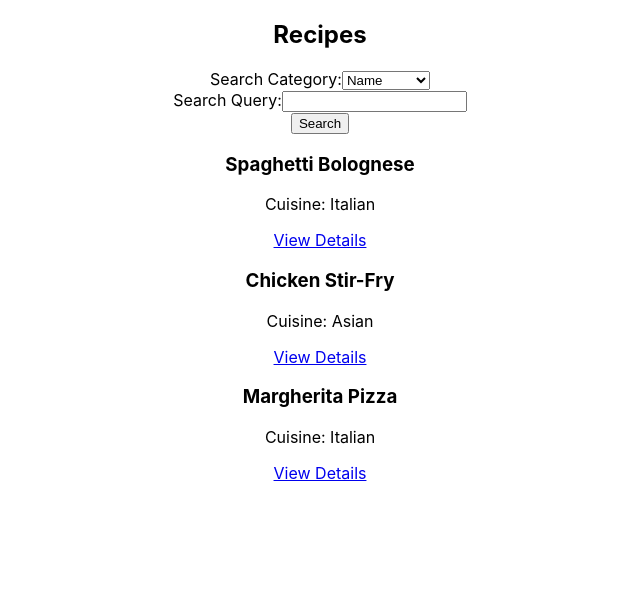
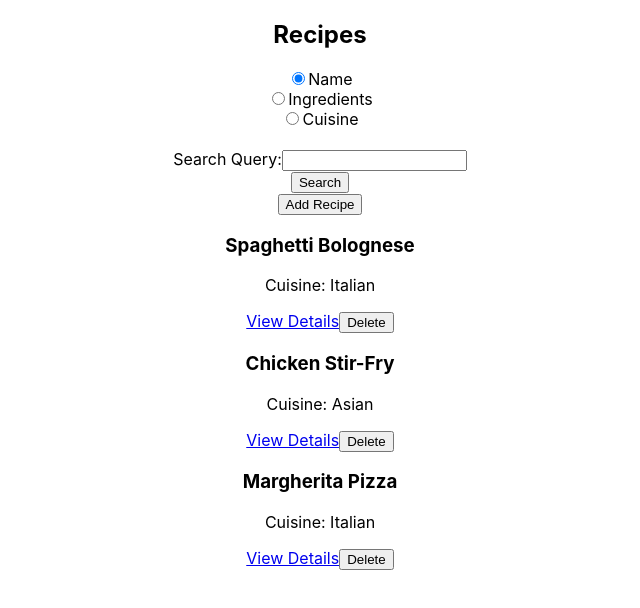
Before and after one commit to niyatinehal/mcr-round5, a React (Create React App) app: page / in a window 1280 px wide. Shown: the top 608 px of the page, without its empty margins (320-960 px from the left). Built offline with nearby package versions, Linux system fonts and the light colour scheme.

Commit message:
completed all functionalities

```diff
--- a/package.json
+++ b/package.json
@@ -8,6 +8,7 @@
     "@testing-library/user-event": "^13.5.0",
     "react": "^18.2.0",
     "react-dom": "^18.2.0",
+    "react-modal": "^3.16.1",
     "react-router-dom": "^6.14.1",
     "react-scripts": "5.0.1",
     "web-vitals": "^2.1.4"
--- a/src/components/AddRecipie.jsx
+++ b/src/components/AddRecipie.jsx
@@ -1,9 +1,12 @@
 import React, { useContext, useState } from "react";
 import { v4 as uuid } from "uuid";
 import { RecipeContext } from "../context/RecipieContext";
+import ReactModal from "react-modal";
 
-export const AddRecipie = () => {
-  const { recipeDispatch } = useContext(RecipeContext);
+export const AddRecipie = ({isOpen,closeModal}) => {
+  const { recipeDispatch, recipeState } = useContext(RecipeContext);
+  const [imagePreview, setImagePreview] = useState('');
+  const[imageFile,setImageFile]=useState(null);
   const [recipe, setRecipe] = useState({
     id: "",
     name: "",
@@ -17,7 +20,9 @@ export const AddRecipie = () => {
     const newRecipe = {
       ...recipe,
       id: uuid(),
+      image: imagePreview,
     };
+    console.log(newRecipe)
     recipeDispatch({ type: "ADD_RECIPE", payload: newRecipe });
     setRecipe({
       id: "",
@@ -25,15 +30,28 @@ export const AddRecipie = () => {
       ingredients: "",
       instructions: "",
       cuisine: "",
+      image:null
     });
+    console.log(recipeState.recipes);
   };
 
   const handleChange = (e) => {
     setRecipe({ ...recipe, [e.target.name]: e.target.value });
   };
 
+  const handleImageChange = (e) => {
+    const file = e.target.files[0];
+    setImageFile(file);
+
+    const reader = new FileReader();
+    reader.onloadend = () => {
+      setImagePreview(reader.result);
+    };
+    reader.readAsDataURL(file);
+  };
+
   return (
-    <div>
+    <ReactModal isOpen={isOpen} onRequestClose={closeModal}  >
       {" "}
       <h2>Add Recipe</h2>
       <form onSubmit={handleSubmit}>
@@ -75,8 +93,22 @@ export const AddRecipie = () => {
           />
         </label>
         <br />
-        <button type="submit">Add Recipe</button>
+        <label>
+          Image:
+          <input
+            type="file"
+            accept="image/*"
+            // value={recipe.image}
+            onChange={handleImageChange}
+          />
+        </label>
+        <br />
+         {imagePreview && (
+          <img src={imagePreview} alt="Recipe" style={{ maxWidth: '200px' }} />
+        )}
+        <br />
+        <button type="submit" onClick={closeModal}>Add Recipe</button>
       </form>
-    </div>
+    </ReactModal>
   );
 };
--- a/src/components/ListRecipe.jsx
+++ b/src/components/ListRecipe.jsx
@@ -1,12 +1,15 @@
-import React, { useContext,useState } from "react";
+import React, { useContext, useState } from "react";
+import ReactModal from "react-modal";
 import { RecipeContext } from "../context/RecipieContext";
 import { Link } from "react-router-dom";
 import { SearchRecipe } from "./SearchRecipe";
+import { AddRecipie } from "./AddRecipie";
 
 export const ListRecipe = () => {
-  const {recipeState}=useContext(RecipeContext);
-  const{recipes}=recipeState;
+  const { recipeState,recipeDispatch } = useContext(RecipeContext);
+  const { recipes } = recipeState;
 
+  const [isModalOpen,setIsModalOpen]=useState(false);
   const [searchCategory, setSearchCategory] = useState("name");
   const [searchQuery, setSearchQuery] = useState("");
   const [searchResults, setSearchResults] = useState(recipes);
@@ -20,38 +23,58 @@ export const ListRecipe = () => {
   const handleSubmit = (e) => {
     e.preventDefault();
     const filteredRecipes = recipes.filter((recipe) => {
-      switch (searchCategory) {
-        case "name":
-          return recipe.name.toLowerCase().includes(searchQuery.toLowerCase());
-        case "ingredients":
-          return recipe.ingredients
-            .toLowerCase()
-            .includes(searchQuery.toLowerCase());
-        case "cuisine":
-          return recipe.cuisine
-            .toLowerCase()
-            .includes(searchQuery.toLowerCase());
-        default:
-          return false;
-      }
+      const categoryValue = recipe[searchCategory].toLowerCase();
+
+      return categoryValue.includes(searchQuery.toLowerCase());
     });
     setSearchResults([...filteredRecipes]);
   };
 
-  console.log(searchResults)
+  const toggleModal=()=>{
+    setIsModalOpen(!isModalOpen);
+  }
 
-  return <div>
+  const HandleDelete=(id)=>{
+    recipeDispatch({type:"DELETE_RECIPE",payload:id})
+    console.log(recipes)
+  }
+
+  const listItems=searchQuery.length>0 ? searchResults : recipes
+  return (
+    <div>
       <h2>Recipes</h2>
       {/* search */}
       <form onSubmit={handleSubmit}>
-        <label>
-          Search Category:
-          <select value={searchCategory} onChange={handleChangeCategory}>
-            <option value="name">Name</option>
-            <option value="ingredients">Ingredients</option>
-            <option value="cuisine">Cuisine</option>
-          </select>
-        </label>
+        <div>
+          <input
+            type="radio"
+            id="name"
+            value="name"
+            checked={searchCategory === "name"}
+            onChange={handleChangeCategory}
+          />
+          <label htmlFor="name">Name</label>
+        </div>
+        <div>
+          <input
+            type="radio"
+            id="ingredients"
+            value="ingredients"
+            checked={searchCategory === "ingredients"}
+            onChange={handleChangeCategory}
+          />
+          <label htmlFor="ingredients">Ingredients</label>
+        </div>
+        <div>
+          <input
+            type="radio"
+            id="cuisine"
+            value="cuisine"
+            checked={searchCategory === "cuisine"}
+            onChange={handleChangeCategory}
+          />
+          <label  htmlFor="cuisine">Cuisine</label>
+        </div>
         <br />
         <label>
           Search Query:
@@ -61,12 +84,22 @@ export const ListRecipe = () => {
         <button type="submit">Search</button>
       </form>
 
-    {searchResults.map((recipe)=>(
+      <button onClick={toggleModal}>Add Recipe</button>
+          <AddRecipie isOpen={isModalOpen} closeModal={toggleModal}/>
+
+      {listItems.map((recipe) => (
+        <div>
           <div key={recipe.id}>
           <h3>{recipe.name}</h3>
           <p>Cuisine: {recipe.cuisine}</p>
           <Link to={`/recipe/${recipe.id}`}>View Details</Link>
+          <button onClick={()=>HandleDelete(recipe.id)}>Delete </button>
         </div>
+
+        </div>
+
+
       ))}
-  </div>;
+    </div>
+  );
 };
--- a/src/context/RecipieContext.js
+++ b/src/context/RecipieContext.js
@@ -7,12 +7,13 @@ const initialState = {
   recipes: recipesData,
 };
 
+
 const recipeReducer = (state, action) => {
   switch (action.type) {
     case "ADD_RECIPE":
       return {
         ...state,
-        recipes: [...state.recipe, action.payload],
+        recipes: [...state.recipes, action.payload],
       };
     case "DELETE_RECIPE":
       return {
```
Also changed, not shown: 1 other file (tests, documents, lock files or other folders). Lines whose indentation alone changed are shown as unchanged.
